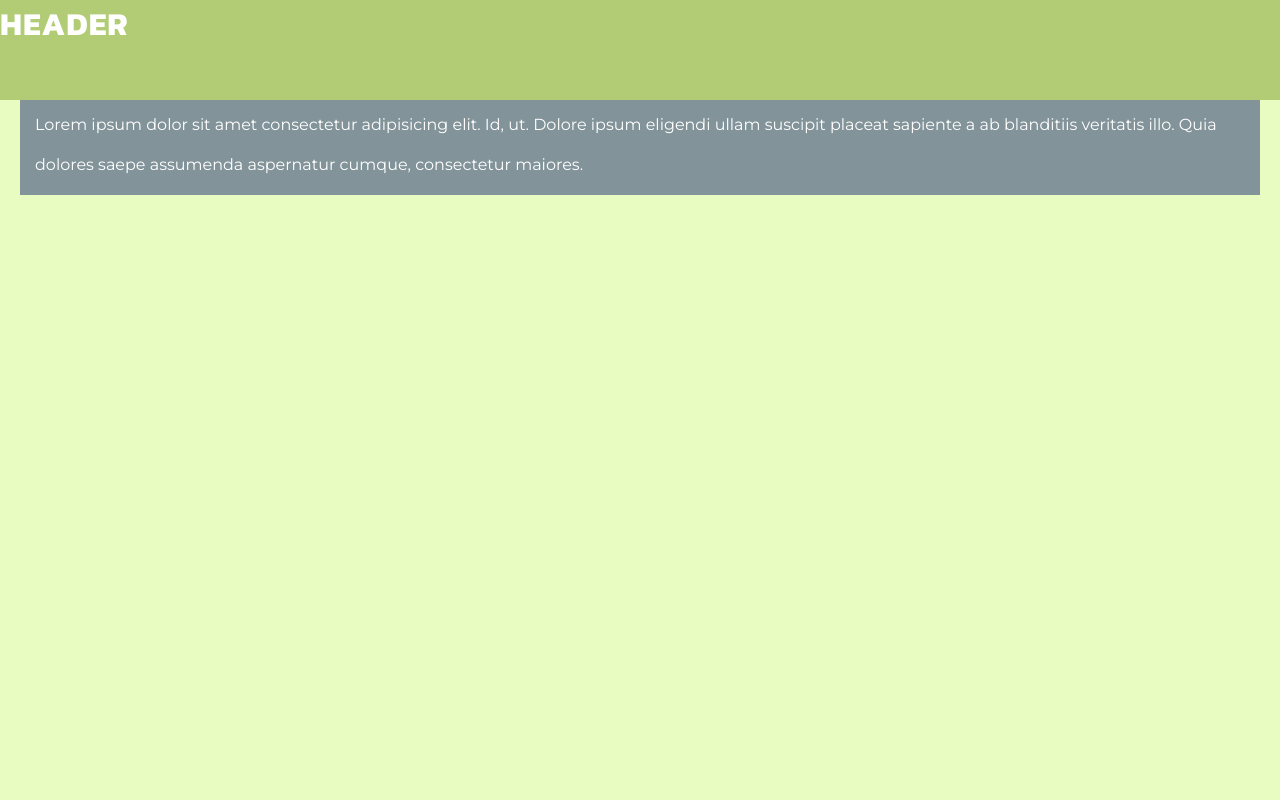
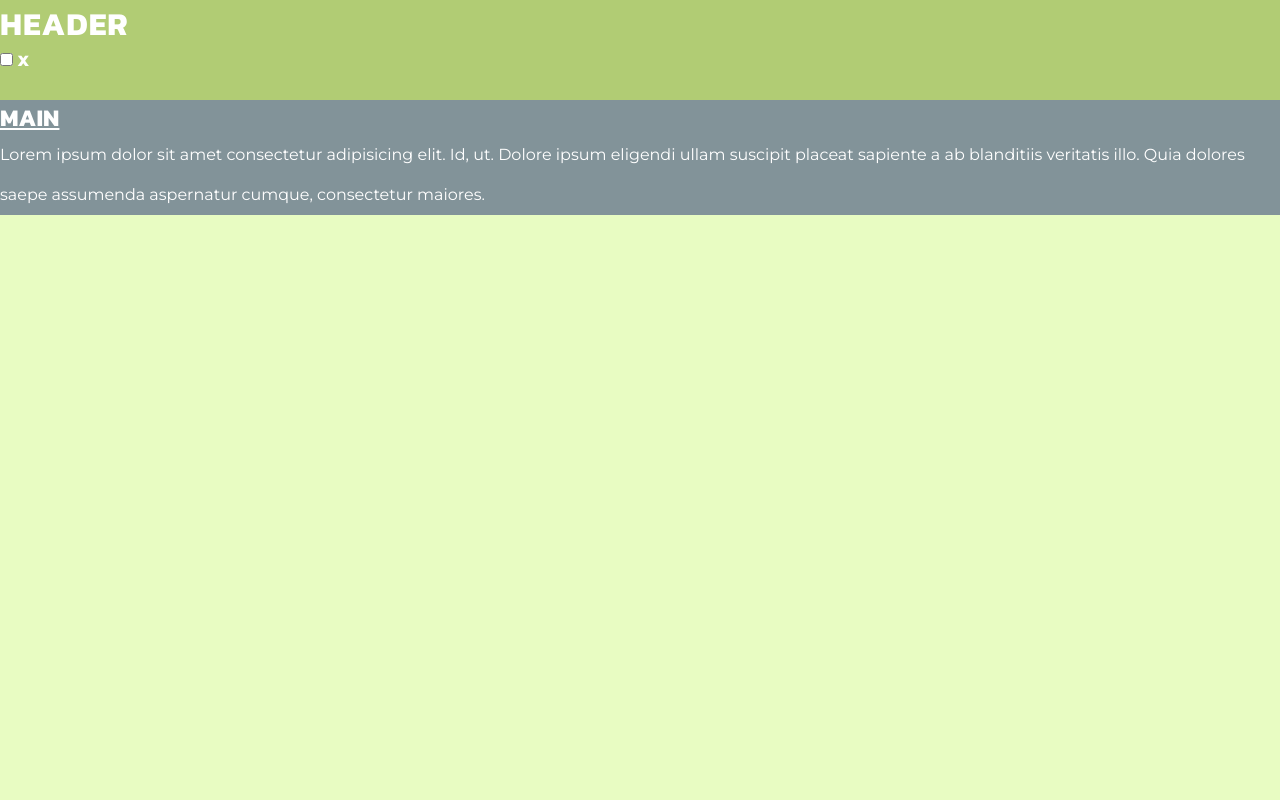
Before and after one commit to n-ste/Recipe_Website, a plain HTML site: page index.html in a window 1280 px wide. Shown: the top 800 px of the page. Drawn offline with Linux system fonts and the light colour scheme.

Commit message:
removed unnessesary styles

```diff
--- a/assets/css/style.css
+++ b/assets/css/style.css
@@ -6,7 +6,6 @@
 }
 
 .header {
-    padding: 0;
     width: 100%;
     height: 100px;
     background-color:rgb(177, 204, 116);
@@ -15,8 +14,6 @@
     letter-spacing: 1px;
     text-transform: uppercase;
     color: #fff;
-    position: fixed;
-    box-shadow: 1px #000;
 }
 nav {
     position: absolute;
@@ -26,58 +23,41 @@ nav {
 }
 .nav-links {
     background-color:rgb(177, 204, 116);
-    padding: 10px;
-    min-width: 50px;
-    padding: 0 10px;
 }
 
 .nav-bar li {
     list-style-type: none;
-    padding: 10px;
 }
 
 .nav-links a {
     background-color:rgb(177, 204, 116);
     color: #fff;
     text-decoration: none;
-    padding: 10px;
-
 }
 .main {
     font-family: 'Montserrat', sans-serif;
     background-color: rgb(232, 252, 194);
     color: #fff;
     height: 100vh;
-    padding: 10px 0;
 }
 
 .main h2 {
-    padding: 10px 0;
-    margin: 15px;
     font-family: 'Kanit', sans-serif;
     text-transform: uppercase;
     text-decoration: underline;
 }
 
 .main p {
-    padding: 10px 0;
-    margin: 15px;
     line-height: 40px;
-
-
 }
 
 .main-container .section {
-    margin: 10px;
     background-color: rgb(130, 147, 153);
-}
-.header-container {
-    margin: 0 10px;
 }
 
 .main-container
 {
-    margin: 10px;
+    background-color: rgb(232, 252, 194);
 }
 
 .footer {
@@ -85,7 +65,6 @@ nav {
     font-family: 'Kanit', sans-serif;
     font-weight: 400;
     text-transform: uppercase;
-    padding: 0 10px;
     height: 65px;
     width: 100%;
     color: #fff;
--- a/index.html
+++ b/index.html
@@ -11,6 +11,10 @@
 <body>
     <header class="header">
             <h1>Header</h1>
+
+            <input type="checkbox" id="nav-dropdown" name="nav-dropdown-">
+            <label for="nav-dropdown" id="nav-dropdown-label">X</label>
+
             <nav class="nav-bar">
                 <ul class="nav-links">
                     <li><a href="#">Home</a></li>
```
